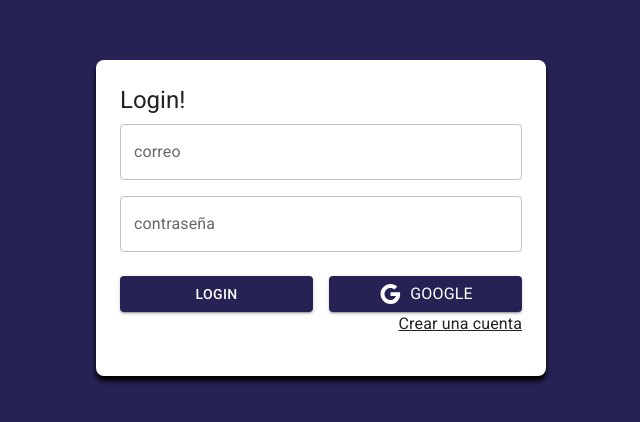
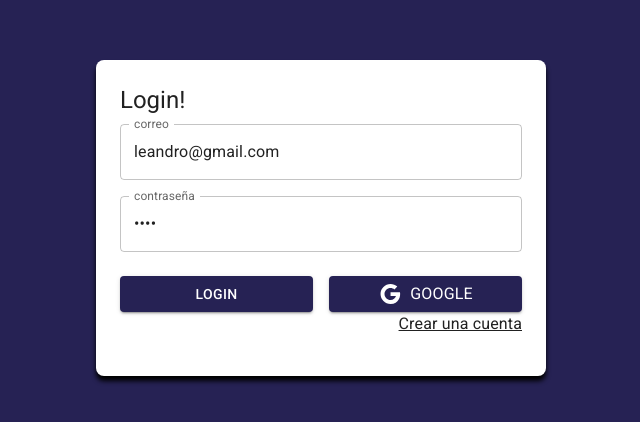
Before and after one commit to LeanBado/react-journalApp, a React (Vite) app in the folder journal-app/: page /auth/login in a window 1280 px wide. Shown: the part 182-604 px from the top of the page, without its empty margins (319-959 px from the left). Built offline with nearby package versions, Linux system fonts and the light colour scheme.

Commit message:
configuración de authSlice, useForm y thunks en LoginPage.jsx

```diff
--- a/journal-app/package.json
+++ b/journal-app/package.json
@@ -13,10 +13,12 @@
     "@emotion/styled": "^11.10.5",
     "@mui/icons-material": "^5.11.0",
     "@mui/material": "^5.11.2",
+    "@reduxjs/toolkit": "^1.9.1",
     "localforage": "^1.10.0",
     "match-sorter": "^6.3.1",
     "react": "^18.2.0",
     "react-dom": "^18.2.0",
+    "react-redux": "^8.0.5",
     "react-router-dom": "^6.6.1",
     "sort-by": "^1.2.0"
   },
--- a/journal-app/src/auth/pages/LoginPage.jsx
+++ b/journal-app/src/auth/pages/LoginPage.jsx
@@ -2,38 +2,65 @@ import { Link as ReactLink } from "react-router-dom"
 import { Google } from "@mui/icons-material"
 import { Button, Grid, Link, TextField, Typography } from "@mui/material"
 import { AuthLayout } from "../layout/AuthLayout"
+import { useForm } from "../../hooks/useForm"
+import { checkingAuthentication, startGoogleAuth } from "../../store/auth/thunks"
+import { useDispatch } from "react-redux"
 
 export const LoginPage = () => {
+
+  const {email, password, onInputChange} = useForm({
+    email: "leandro@gmail.com",
+    password: 1234,
+  })
+  const dispatch = useDispatch()
+
+  const onSubmit =(event) =>{
+      event.preventDefault()
+      dispatch(checkingAuthentication())
+      console.log(email, password)
+  }
+
+  const onGoogleLog= () => {
+    console.log("googleLog")
+    dispatch(startGoogleAuth())
+  }
+
   return (
     <AuthLayout title="Login!">
 
-      <form >
+      <form onSubmit={onSubmit}>
 
         <Grid container
         display="block">
           <Grid item
           sx={{mb: 2}}
           >
-            <TextField label="correo" type="email" placeholder="correo@servidor.com" fullWidth ></TextField>
+            <TextField label="correo" type="email"
+            placeholder="correo@servidor.com" fullWidth
+            name="email" value={email} onChange={onInputChange}></TextField>
           </Grid>
         </Grid>
 
         <Grid container
         display="block">
           <Grid item >
-            <TextField label="contraseña" type="password" placeholder="********" fullWidth></TextField>
+            <TextField label="contraseña" type="password"
+            placeholder="********" fullWidth
+            name="password" value={password} onChange={onInputChange}></TextField>
           </Grid>
         </Grid>
 
         <Grid container spacing={2} sx={{mb: 2, mt: 1}}>
           <Grid item xs={12} sm={6}>
-            <Button variant="contained" fullWidth>
+            <Button variant="contained" fullWidth
+            type="submit">
               Login
             </Button>
           </Grid>
 
           <Grid item xs={12} sm={6}>
-            <Button variant="contained" fullWidth>
+            <Button variant="contained" fullWidth
+            onClick={() => onGoogleLog()}>
               <Google/>
                 <Typography sx={{ml: 1}}>
                   Google
--- /dev/null
+++ b/journal-app/src/hooks/useForm.js
@@ -0,0 +1,25 @@
+import { useState } from 'react';
+
+export const useForm = ( initialForm = {} ) => {
+
+    const [ formState, setFormState ] = useState( initialForm );
+
+    const onInputChange = ({ target }) => {
+        const { name, value } = target;
+        setFormState({
+            ...formState,
+            [ name ]: value
+        });
+    }
+
+    const onResetForm = () => {
+        setFormState( initialForm );
+    }
+
+    return {
+        ...formState,
+        formState,
+        onInputChange,
+        onResetForm,
+    }
+}
--- a/journal-app/src/main.jsx
+++ b/journal-app/src/main.jsx
@@ -1,11 +1,16 @@
 import React from 'react'
 import ReactDOM from 'react-dom/client'
+import { Provider } from 'react-redux'
 import { BrowserRouter } from 'react-router-dom'
 import {JournalApp} from './JournalApp'
+import {store} from "./store/store"
 import './styles.css'
 
+
 ReactDOM.createRoot(document.getElementById('root')).render(
-  <BrowserRouter>
-    <JournalApp />
-  </BrowserRouter>
+    <Provider store={store}>
+        <BrowserRouter>
+             <JournalApp />
+        </BrowserRouter>
+    </Provider>
 )
--- /dev/null
+++ b/journal-app/src/store/auth/authSlice.js
@@ -0,0 +1,28 @@
+import { createSlice } from "@reduxjs/toolkit";
+
+export const authSlice = createSlice({
+    name: "auth",
+    initialState: {
+        status: "not-authenticated",
+        uid: null,
+        email: null,
+        displayName: null,
+        photoURL: null,
+        errorMessage: null,
+    },
+    reducers: {
+        login: (state, action) => {
+
+        },
+        logOut: (state, payload) => {
+
+        },
+        checkingCredentials: (state) => {
+            state.status = "checking"
+        },
+    }
+});
+
+
+// Action creators are generated for each case reducer function
+export const { login, logOut, checkingCredentials } = authSlice.actions;
--- /dev/null
+++ b/journal-app/src/store/auth/thunks.js
@@ -0,0 +1,13 @@
+import { checkingCredentials } from "./authSlice"
+
+export const checkingAuthentication = (email, password) => {
+    return async(dispatch) =>{
+        dispatch(checkingCredentials())
+    }
+}
+
+export const startGoogleAuth = (email, password) => {
+    return async(dispatch) =>{
+        dispatch(checkingCredentials())
+    }
+}
--- /dev/null
+++ b/journal-app/src/store/store.js
@@ -0,0 +1,8 @@
+import { configureStore } from '@reduxjs/toolkit'
+import { authSlice } from './auth/authSlice'
+
+export const store = configureStore({
+  reducer: {
+    auth: authSlice.reducer,
+  },
+})
```
Also changed, not shown: 1 other file (tests, documents, lock files or other folders).
